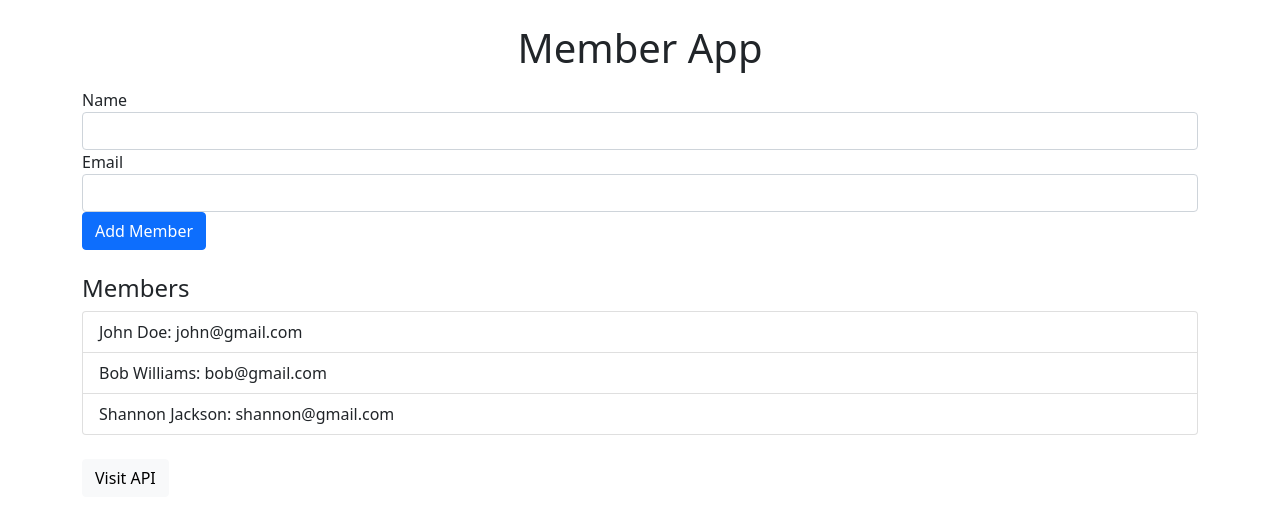
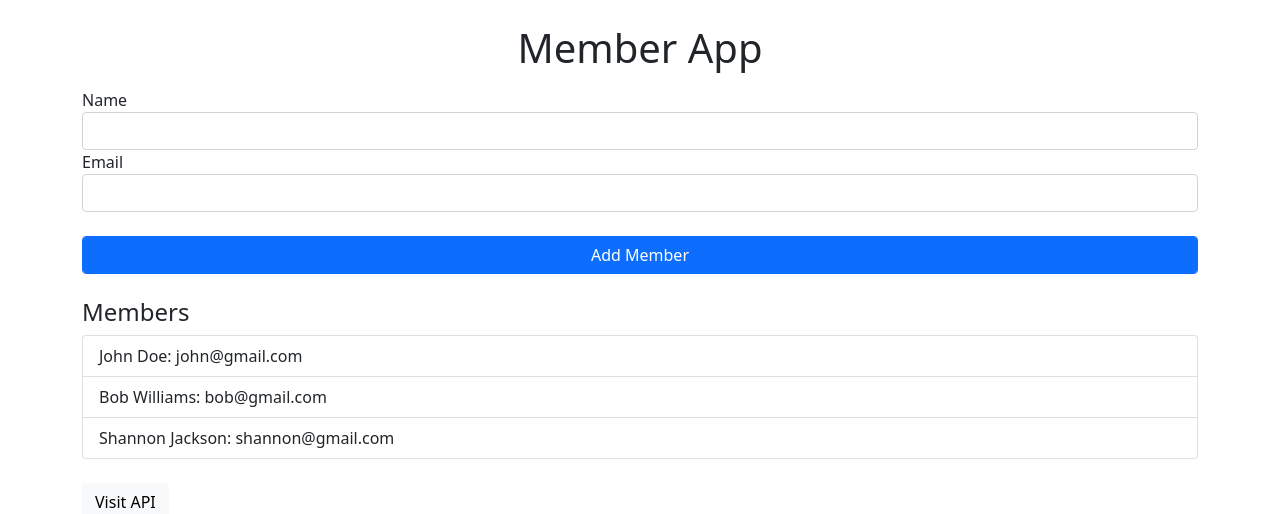
Before and after one commit to uzairkorai/express_crash_course, a Node server app: page / in a window 1280 px wide. Shown: the top 514 px of the page. Run offline with Node 20, Linux system fonts and the light colour scheme; some libraries are stand-ins or nearby versions.

Commit message:
3rd commit

```diff
--- a/views/index.handlebars
+++ b/views/index.handlebars
@@ -6,9 +6,9 @@
  </div>
  <div class="form-group">
   <label for="email">Email</label>
-  <input type="email" name="email" class="form-control">
+  <input type="email" name="email" class="form-control mb-4">
  </div>
- <input type="submit" value="Add Member" class="btn btn-primary btn-block">
+ <input type="submit" value="Add Member" class="form-control btn btn-primary btn-block">
 </form>
 <h4>Members</h4>
 <ul class="list-group">
```
